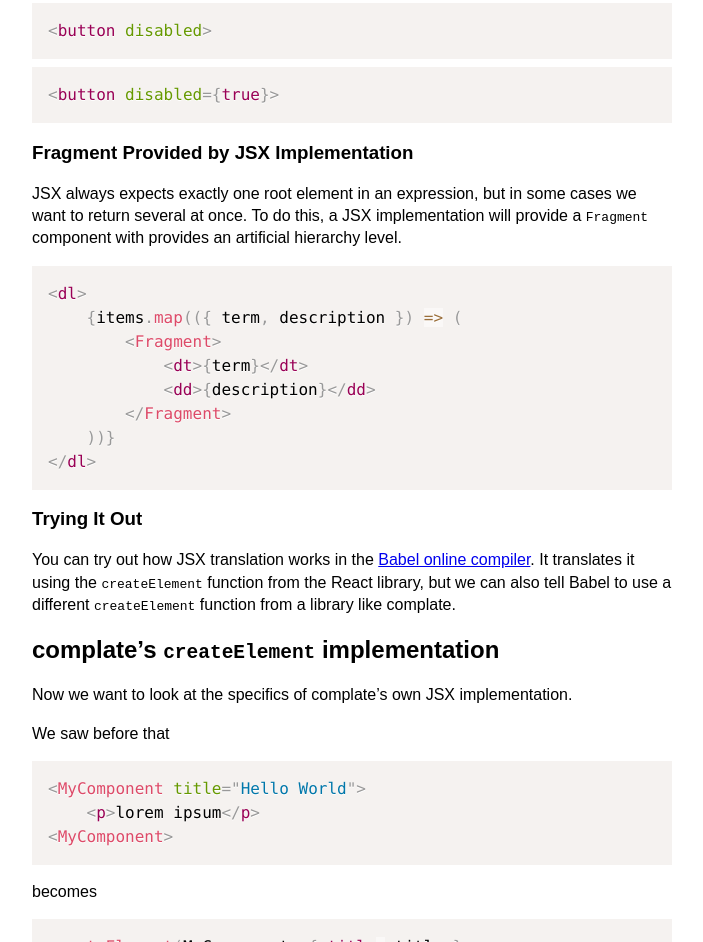
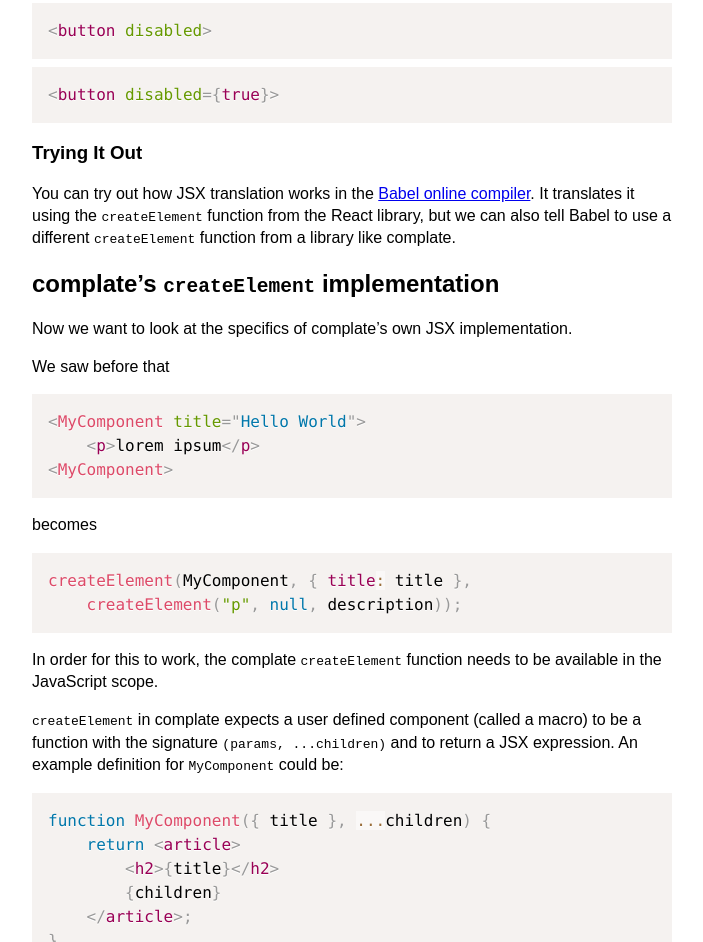
Before and after one commit to complate/complate.github.io, a website: page what-is-jsx.html in a window 1280 px wide. Shown: the part 2586-3528 px from the top of the page, without its empty margins (288-991 px from the left). Drawn offline with nearby package versions, Linux system fonts and the light colour scheme.

Commit message:
Remove section on <Fragment> for now

```diff
--- a/what-is-jsx.html
+++ b/what-is-jsx.html
@@ -112,19 +112,6 @@ statements are identical:</p>
 </code></pre>
 <pre><code class="language-jsx">&lt;button disabled={true}&gt;
 </code></pre>
-<h3>Fragment Provided by JSX Implementation</h3>
-<p>JSX always expects exactly one root element in an expression, but in some cases
-we want to return several at once. To do this, a JSX implementation will
-provide a <code>Fragment</code> component with provides an artificial hierarchy level.</p>
-<pre><code class="language-jsx">&lt;dl&gt;
-    {items.map(({ term, description }) =&gt; (
-        &lt;Fragment&gt;
-            &lt;dt&gt;{term}&lt;/dt&gt;
-            &lt;dd&gt;{description}&lt;/dd&gt;
-        &lt;/Fragment&gt;
-    ))}
-&lt;/dl&gt;
-</code></pre>
 <h3>Trying It Out</h3>
 <p>You can try out how JSX translation works in the
 <a href="https://babeljs.io/repl#?babili=false&amp;browsers=&amp;build=&amp;builtIns=false&amp;spec=false&amp;loose=false&amp;code_lz=DwWQngwg9gtgDlAdgU0QFwARoJZoDbIC8ARABLJ55QYDqUATngCbEB8AUAJDBytX3IYGbHADOAVxjAA9L3Yzw0eElRpWQA&amp;debug=false&amp;forceAllTransforms=false&amp;shippedProposals=false&amp;circleciRepo=&amp;evaluate=false&amp;fileSize=false&amp;timeTravel=false&amp;sourceType=module&amp;lineWrap=true&amp;presets=es2015%2Creact%2Cstage-2&amp;prettier=false&amp;targets=&amp;version=7.7.3&amp;externalPlugins=">Babel online compiler</a>.
```
Also changed, not shown: content/what-is-jsx.md (+0 -17 lines).
